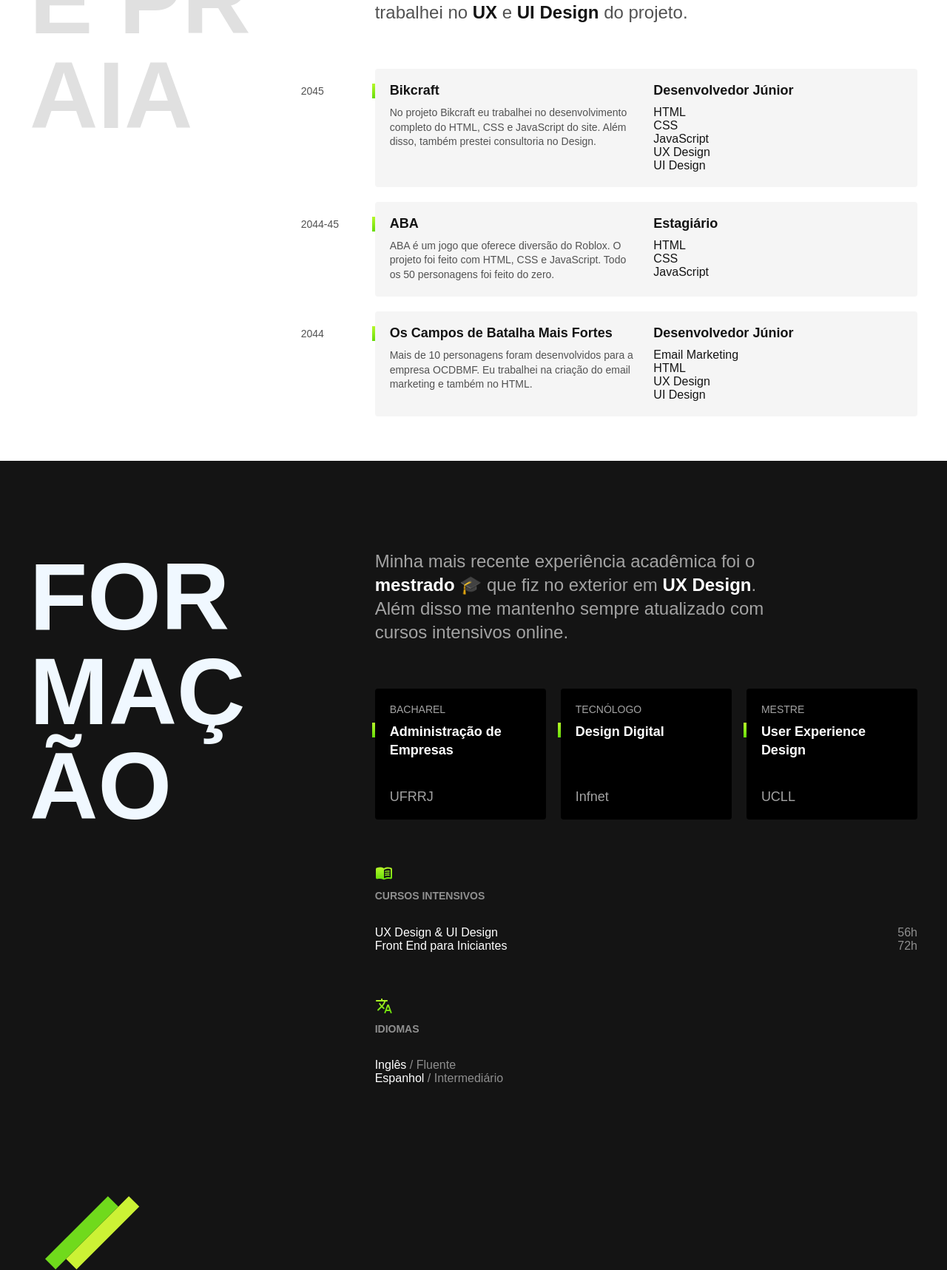
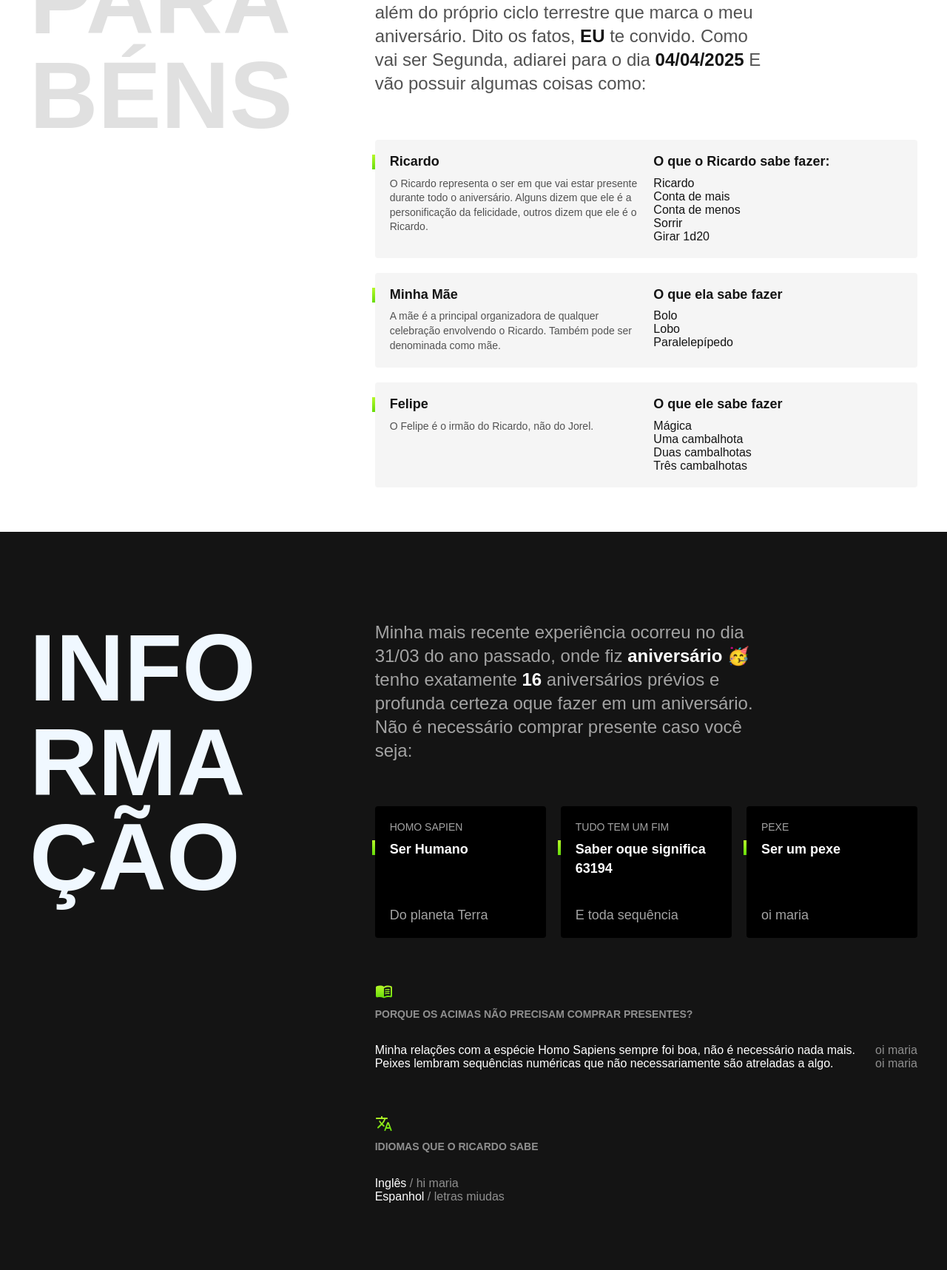
Before and after one commit to Ricardos-Jose/ricardosjose.github.io, a plain HTML site: page index.html in a window 1280 px wide. Shown: the part 826-2543 px from the top of the page at 74% size. Drawn offline with Linux system fonts and the light colour scheme.

Commit message:
aniversário

```diff
--- a/index.html
+++ b/index.html
@@ -4,7 +4,7 @@
 <head>
   <meta charset="UTF-8">
   <meta name="viewport" content="width=device-width, initial-scale=1.0">
-  <title>Lobo - Desenvolvedor e Designer</title>
+  <title>CONVI</title>
   <meta name="description" content="Desenvolvedor em UI Design e UX Design, localizado em Praia Grande.">
   <link rel="stylesheet" href="./css/style.css">
   <link rel="icon" href="./favicon.svg" type="image/svg+xml">
@@ -15,9 +15,9 @@
     <img src="./img/marca.svg" alt="Lobo" width="104" height="38">
     <nav>
       <ul class="header-menu">
-        <li><a href="#experiencia">PRAIA</a></li>
-        <li><a href="#formacao">PRAIA</a></li>
-        <li><a href="#contato">PRAIA</a></li>
+        <li><a href="https://www.youtube.com/watch?v=dQw4w9WgXcQ">TRATADO DE VERSALES</a></li>
+        <li><a href="#formacao">ANIVERSÁRIO</a></li>
+        <li><a href="#contato">ANIVERSÁRIO</a></li>
       </ul>
     </nav>
   </header>
@@ -25,52 +25,50 @@
   <main class="introducao">
     <img src="./img/perfil.jpg" alt="Lobo Cinza" width="360" height="520">
     <div>
-      <h1>É PRAIA </h1>
+      <h1>CONVITE </h1>
       <p>Localizado em PRAIA Grande - São Paulo 🏖</p>
     </div>
   </main>
 
   <section class="experiencia" id="experiencia" aria-label="Experiência">
-    <h2 class="subtitulo">É PRAIA</h2>
+    <h2 class="subtitulo">PARABÉNS</h2>
     <div>
-      <p class="experiencia-texto">É PRAIA <strong>HTML</strong>, <strong>CSS</strong> e <strong>JavaScript</strong>. Para aplicativos web como a rede social Dogs eu trabalhei no <strong>UX</strong> e <strong>UI Design</strong> do projeto.</p>
+      <p class="experiencia-texto">Dia 31 de <strong>Outubro</strong> <strong>é</strong> o dia do<strong> Saci</strong>. E dia 31 de Março é Segunda. Isso não implica muita coisa além do próprio ciclo terrestre que marca o meu aniversário. Dito os fatos,<strong> EU</strong> te convido. Como vai ser Segunda, adiarei para o dia <strong>04/04/2025</strong> E vão possuir algumas coisas como:</p>
 
       <div class="empresa">
-        <span class="empresa-ano">2045</span>
-        <h3 class="empresa-titulo">Bikcraft</h3>
-        <span class="empresa-titulo">Desenvolvedor Júnior</span>
-        <p class="empresa-texto">No projeto Bikcraft eu trabalhei no desenvolvimento completo do HTML, CSS e JavaScript do site. Além disso, também prestei consultoria no Design.</p>
+        <h3 class="empresa-titulo">Ricardo</h3>
+        <span class="empresa-titulo">O que o Ricardo sabe fazer:</span>
+        <p class="empresa-texto">O Ricardo representa o ser em que vai estar presente durante todo o aniversário. Alguns dizem que ele é a personificação da felicidade, outros dizem que ele é o Ricardo.</p>
         <ul class="empresa-habilidades">
-          <li>HTML</li>
-          <li>CSS</li>
-          <li>JavaScript</li>
-          <li>UX Design</li>
-          <li>UI Design</li>
+          <li>Ricardo</li>
+          <li>Conta de mais</li>
+          <li>Conta de menos</li>
+          <li>Sorrir</li>
+          <li>Girar 1d20</li>
         </ul>
       </div>
 
       <div class="empresa">
-        <span class="empresa-ano">2044-45</span>
-        <h3 class="empresa-titulo">ABA</h3>
-        <span class="empresa-titulo">Estagiário</span>
-        <p class="empresa-texto">ABA é um jogo que oferece diversão do Roblox. O projeto foi feito com HTML, CSS e JavaScript. Todo os 50 personagens foi feito do zero.</p>
+        <h3 class="empresa-titulo">Minha Mãe</h3>
+        <span class="empresa-titulo">O que ela sabe fazer</span>
+        <p class="empresa-texto">A mãe é a principal organizadora de qualquer celebração envolvendo o Ricardo. Também pode ser denominada como mãe.</p>
         <ul class="empresa-habilidades">
-          <li>HTML</li>
-          <li>CSS</li>
-          <li>JavaScript</li>
+          <li>Bolo</li>
+          <li>Lobo</li>
+          <li>Paralelepípedo</li>
         </ul>
       </div>
 
       <div class="empresa">
-        <span class="empresa-ano">2044</span>
-        <h3 class="empresa-titulo">Os Campos de Batalha Mais Fortes</h3>
-        <span class="empresa-titulo">Desenvolvedor Júnior</span>
-        <p class="empresa-texto">Mais de 10 personagens foram desenvolvidos para a empresa OCDBMF. Eu trabalhei na criação do email marketing e também no HTML.</p>
+        <span class="empresa-ano"></span>
+        <h3 class="empresa-titulo">Felipe</h3>
+        <span class="empresa-titulo">O que ele sabe fazer</span>
+        <p class="empresa-texto">O Felipe é o irmão do Ricardo, não do Jorel.</p>
         <ul class="empresa-habilidades">
-          <li>Email Marketing</li>
-          <li>HTML</li>
-          <li>UX Design</li>
-          <li>UI Design</li>
+          <li>Mágica</li>
+          <li>Uma cambalhota</li>
+          <li>Duas cambalhotas</li>
+          <li>Três cambalhotas</li>
         </ul>
       </div>
 
@@ -79,45 +77,45 @@
 
   <section class="formacao" id="formacao" aria-label="Formação">
     <div class="formacao-container">
-      <h2 class="subtitulo">Formação</h2>
+      <h2 class="subtitulo">Informação</h2>
 
       <div>
         <p class="formacao-texto">
-          Minha mais recente experiência acadêmica foi o <strong>mestrado</strong> 🎓 que fiz no exterior em <strong>UX Design</strong>. Além disso me mantenho sempre atualizado com cursos intensivos online.
+          Minha mais recente experiência ocorreu no dia 31/03 do ano passado, onde fiz <strong>aniversário</strong> 🥳 tenho exatamente <strong>16</strong> aniversários prévios e profunda certeza oque fazer em um aniversário. Não é necessário comprar presente caso você seja:
         </p>
 
         <ul class="faculdade-lista">
           <li class="faculdade">
-            <span class="faculdade-tipo">Bacharel</span>
-            <h3 class="faculdade-curso">Administração de Empresas</h3>
-            <span class="faculdade-instituicao">UFRRJ</span>
+            <span class="faculdade-tipo">Homo Sapien</span>
+            <h3 class="faculdade-curso">Ser Humano</h3>
+            <span class="faculdade-instituicao">Do planeta Terra</span>
           </li>
           <li class="faculdade">
-            <span class="faculdade-tipo">Tecnólogo</span>
-            <h3 class="faculdade-curso">Design Digital</h3>
-            <span class="faculdade-instituicao">Infnet</span>
+            <span class="faculdade-tipo">Tudo tem um fim</span>
+            <h3 class="faculdade-curso">Saber oque significa 63194</h3>
+            <span class="faculdade-instituicao">E toda sequência</span>
           </li>
           <li class="faculdade">
-            <span class="faculdade-tipo">Mestre</span>
-            <h3 class="faculdade-curso">User Experience Design</h3>
-            <span class="faculdade-instituicao">UCLL</span>
+            <span class="faculdade-tipo">Pexe</span>
+            <h3 class="faculdade-curso">Ser um pexe</h3>
+            <span class="faculdade-instituicao">oi maria</span>
           </li>
         </ul>
 
         <div class="formacao-extra">
           <div class="cursos">
-            <h3>Cursos Intensivos</h3>
+            <h3>Porque os acimas não precisam comprar presentes?</h3>
             <ul>
-              <li>UX Design & UI Design <span>56h</span></li>
-              <li>Front End para Iniciantes <span>72h</span></li>
+              <li>Minha relações com a espécie Homo Sapiens sempre foi boa, não é necessário nada mais. <span>oi maria</span></li>
+              <li>Peixes lembram sequências numéricas que não necessariamente são atreladas a algo.<span>oi maria</span></li>
             </ul>
           </div>
 
           <div class="idiomas">
-            <h3>Idiomas</h3>
+            <h3>Idiomas que o Ricardo Sabe</h3>
             <ul>
-              <li>Inglês <span>/ Fluente</span></li>
-              <li>Espanhol <span>/ Intermediário</span></li>
+              <li>Inglês <span>/ hi maria</span></li>
+              <li>Espanhol <span>/ letras miudas</span></li>
             </ul>
           </div>
         </div>
@@ -127,13 +125,13 @@
 
   <footer class="footer" id="contato">
     <div class="footer-container">
-      <p class="footer-texto">Estou disponível para novos projetos no momento. Entre em contato comigo e marcamos uma conversa</p>
+      <p class="footer-texto alelo">Estou disponível para: fazer um bolo e desvendar um mistério misterioso.</p>
       <ul class="footer-contato">
-        <li>lobo@email.com</li>
-        <li>+55 21 9999-999</li>
-        <li><a href=" /">@instagram</a></li>
+        <li>eueueueu@gmail.com (por favor não manda nada)</li>
+        <li>você já sabe o número</li>
+        <li><a href=" /">@ricardozegus me ajuda a chegar em 2 inscritos, ativa o sininho</a></li>
       </ul>
-      <p class="footer-copy">Lobo. Alguns direitos reservados.</p>
+      <p class="footer-copy">Ricardo. Alguns direitos reservados.</p>
     </div>
   </footer>
 
```
Also changed, not shown: css/style.css (+6 -6 lines), css/.footer.css.
